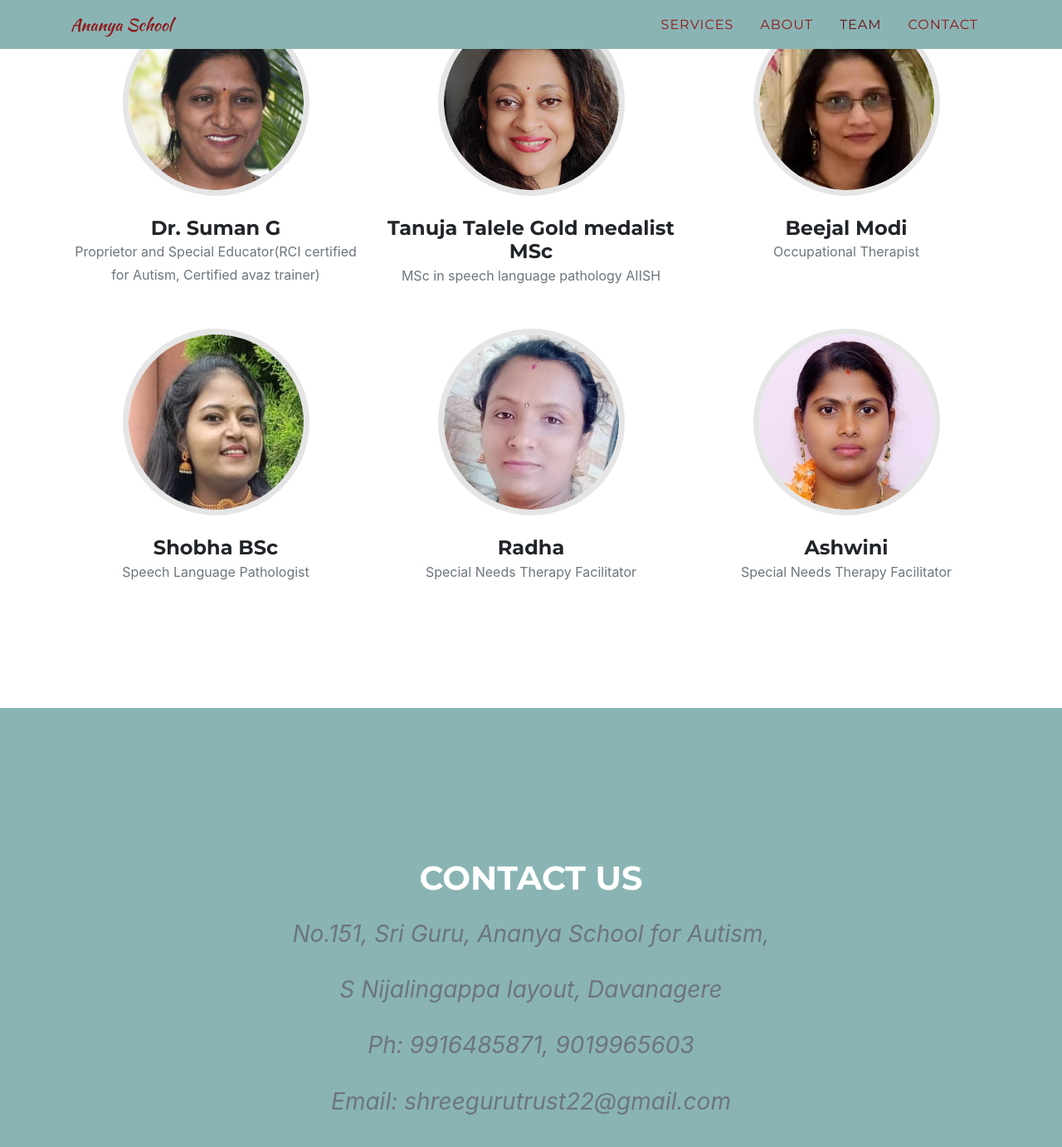
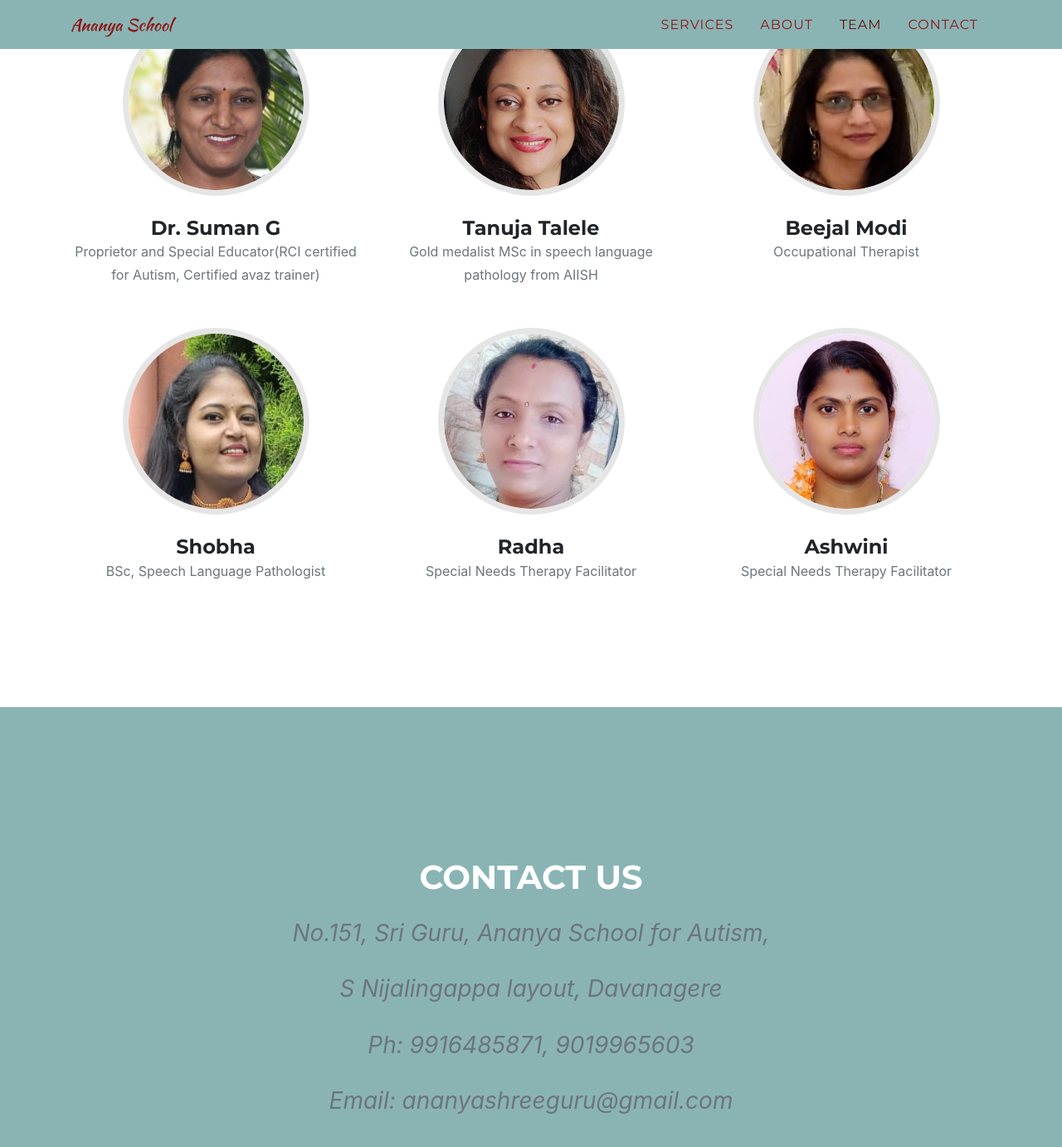
Before and after one commit to shreegurutrust22/ananyaschool, a Jekyll site: the page built from index.md, in a window 1280 px wide and 1400 px high, scrolled down 2471 px. Shown: the top 1382 px of the window at 83% size. Built offline with Jekyll 4.4.1, drawn with Linux system fonts in a browser that asks for light colours; some web fonts are replaced.

Commit message:
Email id updated. Minor changes in text.

```diff
--- a/_config.yml
+++ b/_config.yml
@@ -19,7 +19,7 @@ baseurl: "ananyaschool" # the subpath of your site, e.g. /blog
 #baseurl: "" # the subpath of your site, e.g. /blog
 
 title      : Ananya School
-email      : shreegurutrust22@gmail.com #this is also the email contact forms will go to
+email      : ananyashreeguru@gmail.com #this is also the email contact forms will go to
 description: "Site description"
 author     : Shree Guru Trust
 # logo:     #optional, defaults to site title
--- a/_data/sitetext.yml
+++ b/_data/sitetext.yml
@@ -59,8 +59,8 @@ en: &DEFAULT_EN
 #            icon:
 #          - url:
 #            icon:
-      - name: "Tanuja Talele Gold medalist MSc"
-        role: "MSc in speech language pathology AIISH"
+      - name: "Tanuja Talele"
+        role: "Gold medalist MSc in speech language pathology from AIISH"
         image: assets/img/team/tanuja_talele.png
         social:
 #          - url: https://twitter.com
@@ -85,8 +85,8 @@ en: &DEFAULT_EN
     subtext: ""
     section: team
     people:
-      - name: "Shobha BSc"
-        role: "Speech Language Pathologist"
+      - name: "Shobha"
+        role: "BSc, Speech Language Pathologist"
         image: assets/img/team/shobha.png
         social:
 #          - url: https://twitter.com
@@ -118,7 +118,7 @@ en: &DEFAULT_EN
 
   contact:
     title: "<br/>Contact Us"
-    text: "No.151, Sri Guru, Ananya School for Autism,<br/><br/>S Nijalingappa layout, Davanagere<br/><br/>Ph: 9916485871, 9019965603<br/><br/>Email: shreegurutrust22@gmail.com"
+    text: "No.151, Sri Guru, Ananya School for Autism,<br/><br/>S Nijalingappa layout, Davanagere<br/><br/>Ph: 9916485871, 9019965603<br/><br/>Email: ananyashreeguru@gmail.com"
     section: contact
     name: "Name*"
     name-validation: "Please enter your name."
```
